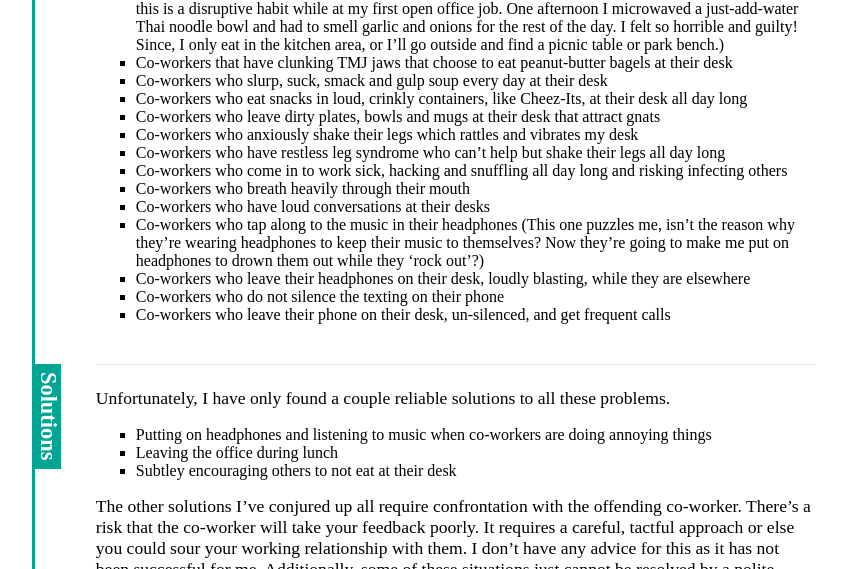
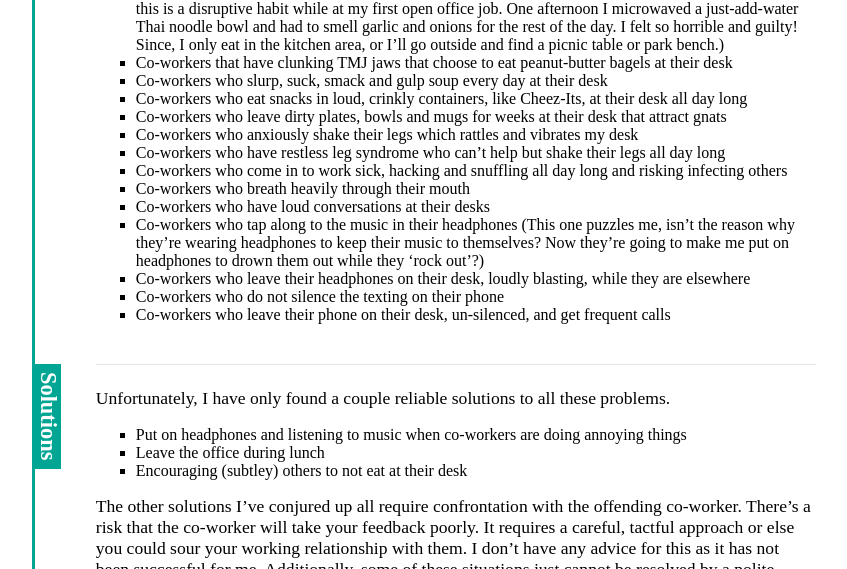
Before and after one commit to cssidy/personal-site, a Jekyll site: the page built from _posts/2018-07-15-Surviving-The-Open-Office.md, in a window 1280 px wide. Shown: the part 1462-2031 px from the top of the page, without its empty margins (208-1055 px from the left). Built offline with Jekyll 4.4.1, drawn with Linux system fonts in a browser that asks for light colours; some web fonts are replaced.

Commit message:
Update 2018-07-15-Surviving-The-Open-Office.md

```diff
--- a/_posts/2018-07-15-Surviving-The-Open-Office.md
+++ b/_posts/2018-07-15-Surviving-The-Open-Office.md
@@ -45,7 +45,7 @@ the kitchen area, or I'll go outside and find a picnic table or park bench.)
 - Co-workers that have clunking TMJ jaws that choose to eat peanut-butter bagels at their desk
 - Co-workers who slurp, suck, smack and gulp soup every day at their desk
 - Co-workers who eat snacks in loud, crinkly containers, like Cheez-Its, at their desk all day long
-- Co-workers who leave dirty plates, bowls and mugs at their desk that attract gnats
+- Co-workers who leave dirty plates, bowls and mugs for weeks at their desk that attract gnats
 - Co-workers who anxiously shake their legs which rattles and vibrates my desk
 - Co-workers who have restless leg syndrome who can't help but shake their legs all day long
 - Co-workers who come in to work sick, hacking and snuffling all day long and risking infecting others
@@ -63,9 +63,9 @@ while they 'rock out'?)
 
 Unfortunately, I have only found a couple reliable solutions to all these problems.
 
-- Putting on headphones and listening to music when co-workers are doing annoying things
-- Leaving the office during lunch
-- Subtley encouraging others to not eat at their desk
+- Put on headphones and listening to music when co-workers are doing annoying things
+- Leave the office during lunch
+- Encouraging (subtley) others to not eat at their desk
 
 The other solutions I've conjured up all require confrontation with the offending co-worker. There's a
 risk that the co-worker will take your feedback poorly. It requires a careful, tactful approach or else you could
```
